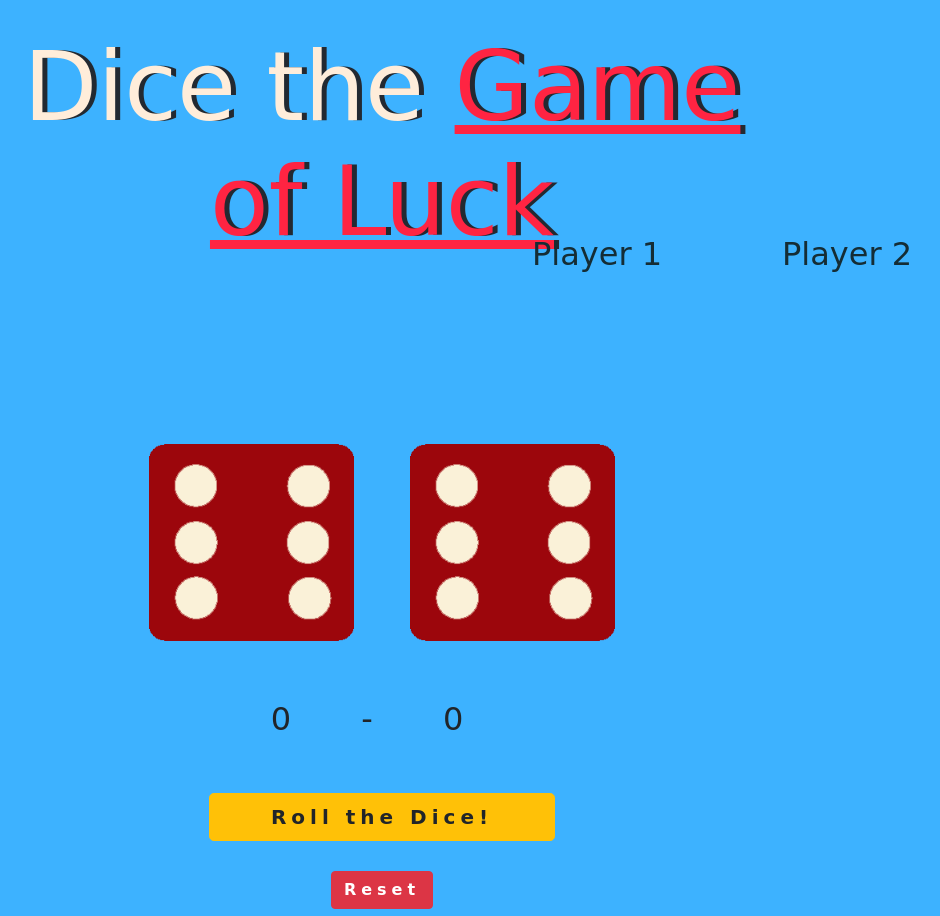
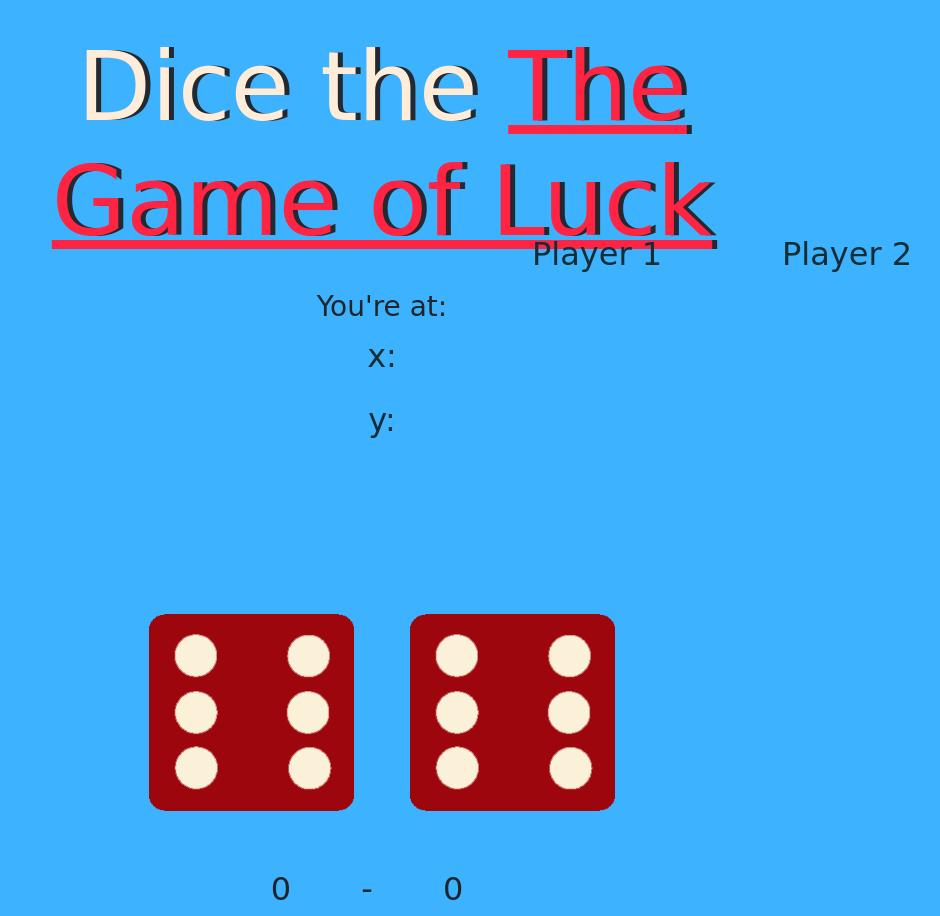
Before and after one commit to akroid02/diceTheGameOfLuck, a plain HTML site: page index.html in a window 1280 px wide. Shown: the top 916 px of the page, without its empty margins (258-1198 px from the left). Drawn offline with nearby package versions, Linux system fonts and the light colour scheme; a web font is replaced by a local one.

Commit message:
Update index.html

```diff
--- a/index.html
+++ b/index.html
@@ -18,8 +18,12 @@
 <body>
 
   <div class="container">
-    <h1>Dice the <span id="jua">Game of Luck</span></h1>
-
+    <h1>Dice the <span id="jua">The Game of Luck</span></h1>
+<div class="mouse">
+  <h3>You're at:</h3>
+  <p>x: <span id="x"></span></p>
+  <p>y: <span id="y"></span></p>
+</div>
     <div class="dice">
       <p id="player-1">Player 1</p>
       <img class="img1" src="images/dice6.png">
```
